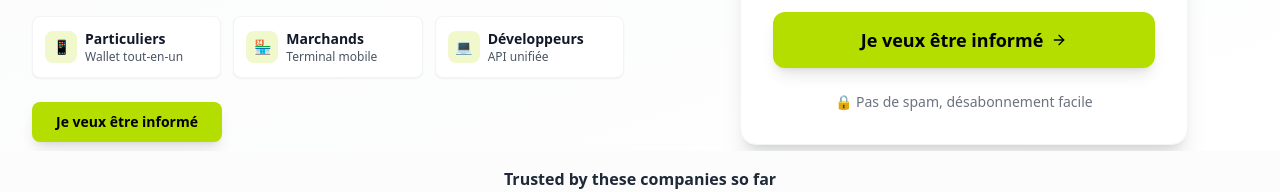
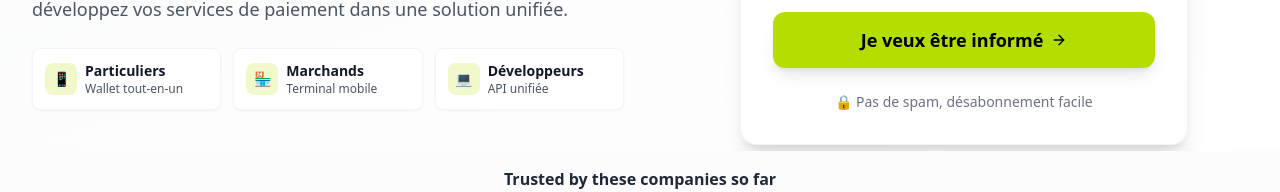
Before and after one commit to payzoo/landing, a React (Vite) app: page / in a window 1280 px wide. Shown: the part 280-472 px from the top of the page. Built offline with nearby package versions, Linux system fonts and the light colour scheme.

Commit message:
Remove "Je veux être informé" button
Removed the "Je veux être informé" button below the title text.

```diff
--- a/src/components/HeroSection.tsx
+++ b/src/components/HeroSection.tsx
@@ -1,7 +1,6 @@
 
 import React from 'react';
 import LeadForm from './LeadForm';
-import { Button } from '@/components/ui/button';
 
 const HeroSection = () => {
   const scrollToSection = (sectionId: string) => {
@@ -64,16 +63,6 @@ const HeroSection = () => {
                 </div>
               </div>
             </div>
-
-            {/* CTA Button */}
-            <div className="flex flex-col sm:flex-row gap-4">
-              <Button
-                onClick={() => scrollToSection('signup')}
-                className="bg-[#B4DE00] hover:bg-[#9BC400] text-black px-6 py-3 rounded-lg font-semibold transition-all hover:scale-105 shadow-lg"
-              >
-                Je veux être informé
-              </Button>
-            </div>
           </div>
 
           {/* Right Column - Lead Form */}
```
